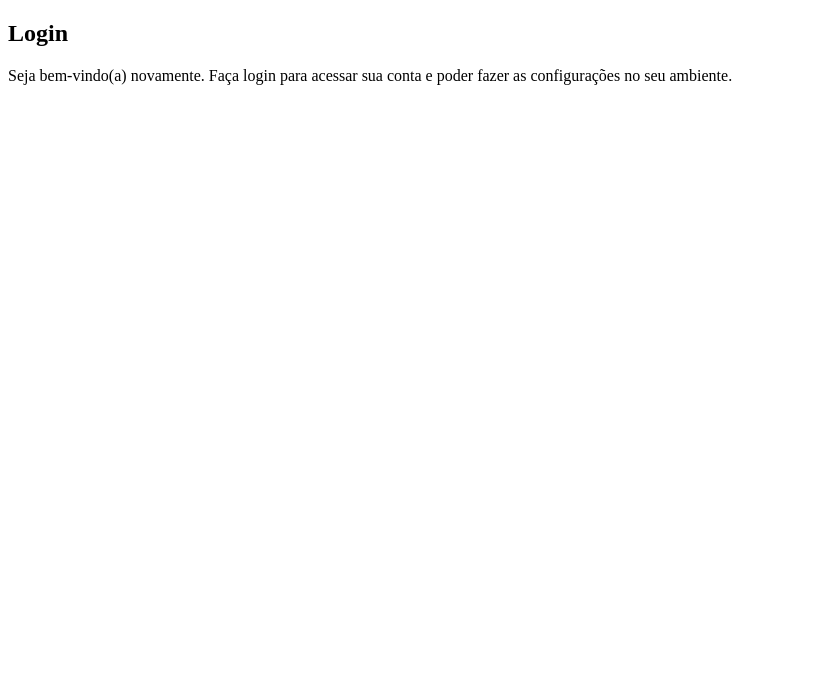
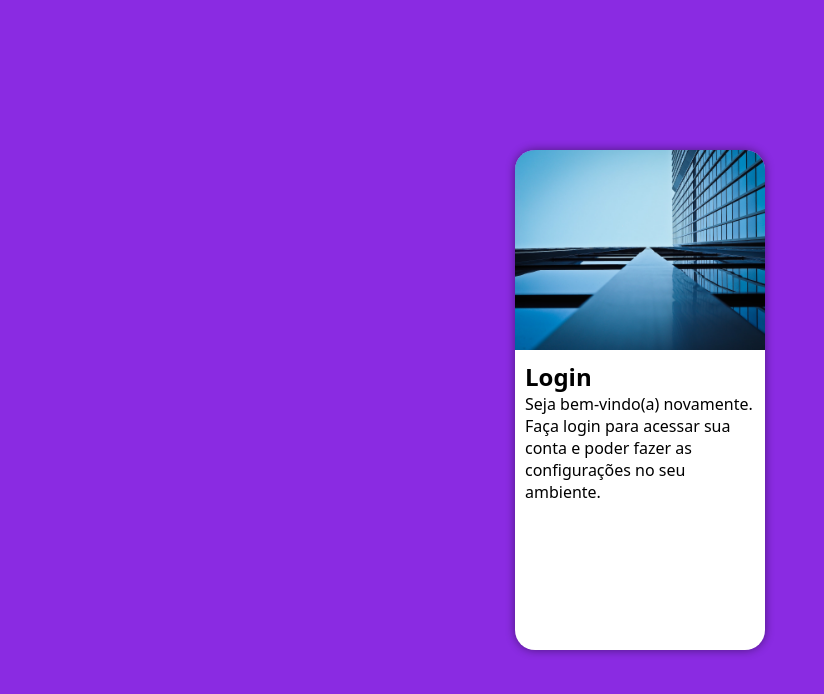
Before and after one commit to siebraneto/projeto-login, a plain HTML site: page index.html in a window 1280 px wide. Shown: the whole page, without its empty margins (0-824 px from the left). Drawn offline with Linux system fonts and the light colour scheme.

Commit message:
Update style.css

```diff
--- a/estilos/style.css
+++ b/estilos/style.css
@@ -7,3 +7,47 @@ Verde: #49a09d
 Lilás: #5f2c82
 
 */
+
+* {
+    font-family: system-ui, -apple-system, BlinkMacSystemFont, 'Segoe UI', Roboto, Oxygen, Ubuntu, Cantarell, 'Open Sans', 'Helvetica Neue', sans-serif;
+    margin: 0px;
+    padding: 0px;
+    box-sizing: border-box;
+}
+
+body, html {
+    background-color: blueviolet;
+    height: 100vh;
+    width: 100vh;
+}
+
+main {
+    position: relative;
+    height: 100vh;
+    width: 100vw;
+}
+section#login {
+    background-color: white;
+    width: 250px;
+    height: 500px;
+    border-radius: 20px;
+    position: absolute;
+    top: 50%;
+    left: 50%;
+    transform: translate(-50%, -50%);
+    overflow: hidden;
+    box-shadow: 0px 0px 10px rgba(0, 0, 0, 0.451);
+   }
+
+section#login > div#imagem {
+    display: block;
+    background: blueviolet url(../imagens/pexels-pixabay-258160.jpg) no-repeat;
+    background-size: cover;
+    height: 200px;
+    background-position: left bottom;
+}
+
+section#login > div#formulario {
+    display: block;
+    padding: 10px;
+}
```
